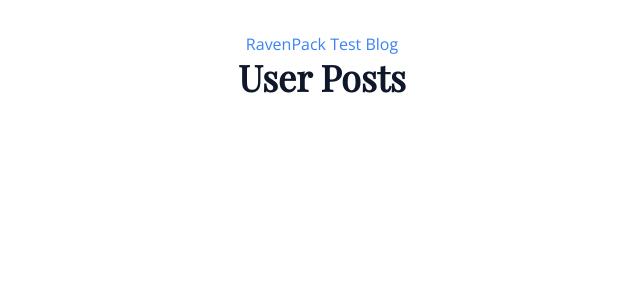
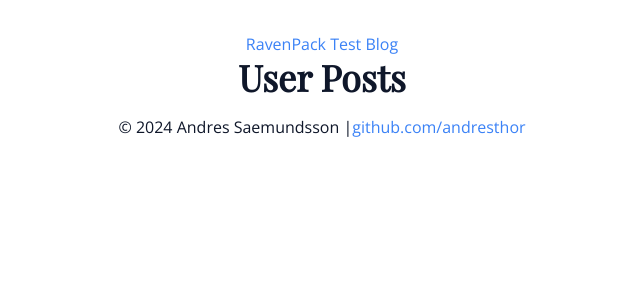
Before and after one commit to andresthor/vite-react-template, a React (Vite) app: page /user/1 in a window 1280 px wide. Shown: the top 300 px of the page, without its empty margins (318-958 px from the left). Built offline with nearby package versions, Linux system fonts and the light colour scheme.

Commit message:
feat: add Footer component

```diff
--- a/src/App.tsx
+++ b/src/App.tsx
@@ -2,6 +2,7 @@
 
 import { routes } from './routes'
 import Header from './components/Header';
+import Footer from './components/Footer';
 import './App.css';
 
 function App() {
@@ -12,6 +13,7 @@
       <main className="container">
         {element}
       </main>
+      <Footer />
     </div>
   );
 }
--- /dev/null
+++ b/src/components/Footer.tsx
@@ -0,0 +1,11 @@
+
+export default function Footer() {
+  return (
+    <footer className="site-footer">
+      <div className="container">
+        © {new Date().getFullYear()} Andres Saemundsson |
+        <a href="https://github.com/andresthor">github.com/andresthor</a>
+      </div>
+    </footer>
+  )
+}
```
